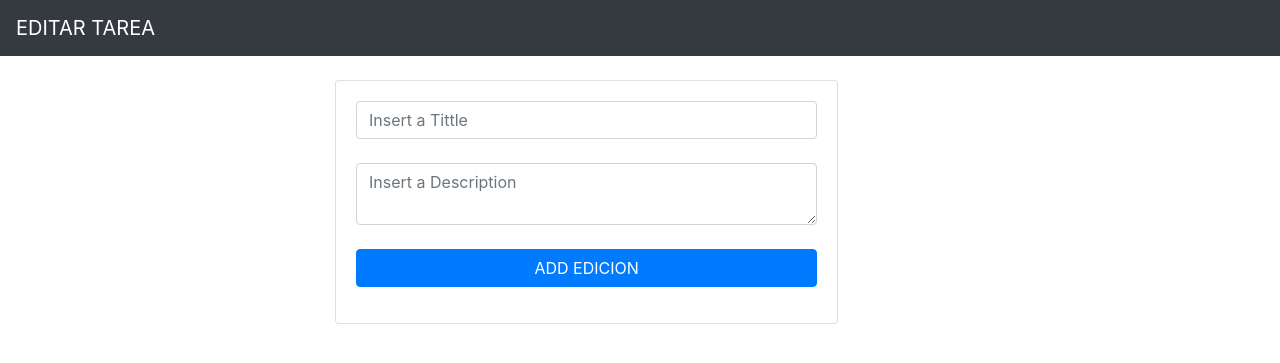
After one commit to castillag18/Nodejs, a Node server app: template views/edit.ejs in a window 1280 px wide. The commit adds this page. Shown: the top 363 px of the page. Run offline with Node 20, Linux system fonts and the light colour scheme; the template is opened without the code that fills it, so the values that code supplies are empty; some libraries are stand-ins or nearby versions.

Commit message:
completing data

```diff
--- /dev/null
+++ b/views/edit.ejs
@@ -0,0 +1,43 @@
+
+<!--<pre>
+    <%= task%>
+</pre>-->
+
+
+
+            <head>
+                    <meta charset="utf-8">
+                    <title>EDITAR</title>
+                    <!--BOOTSTRAP 4-->
+                    <link rel="stylesheet" href="https://stackpath.bootstrapcdn.com/bootstrap/4.1.3/css/bootstrap.min.css" integrity="sha384-MCw98/SFnGE8fJT3GXwEOngsV7Zt27NXFoaoApmYm81iuXoPkFOJwJ8ERdknLPMO"
+                        crossorigin="anonymous">
+
+                </head>
+                <nav class="navbar navbar-dark bg-dark mb-4">
+                    <a href="/" class="navbar-brand">EDITAR TAREA</a>
+
+                </nav>
+
+            <div class="col-md-5 offset-md-3">
+              <div class="card">
+                  <div class="card-body">
+                      <form action="/udpate/<%= task._id %>" method="POST">
+                          <div class="form gruop">
+                              <input type="text" name="title" placeholder="Insert a Tittle" class="form-control" value="<%= task.title %>">
+                          </div>
+                          <br>
+                          <div class="form gruop">
+                              <textarea name="description" cols="80" class="form-control" placeholder="Insert a Description" ><%= task.description %></textarea>
+                          </div>
+                          <br>
+                          <button type="submit" class="btn btn-primary btn-block">
+                              ADD EDICION
+                          </button>
+                      </form>
+                  </div>
+              </div>
+            </div>
+
+
+
+<% include partials/_footer %>
--- a/views/partials/_header.ejs
+++ b/views/partials/_header.ejs
@@ -4,14 +4,17 @@
 <head>
     <meta charset="utf-8">
     <title>CRUD FIRST ORLANDO</title>
+
     <!--BOOTSTRAP 4-->
     <link rel="stylesheet" href="https://stackpath.bootstrapcdn.com/bootstrap/4.1.3/css/bootstrap.min.css" integrity="sha384-MCw98/SFnGE8fJT3GXwEOngsV7Zt27NXFoaoApmYm81iuXoPkFOJwJ8ERdknLPMO"
         crossorigin="anonymous">
 
 </head>
 
+
 <body>
 
     <nav class="navbar navbar-dark bg-dark mb-4">
         <a href="/" class="navbar-brand">CRUD PERSONAL</a>
+
     </nav>
--- a/views/view.ejs
+++ b/views/view.ejs
@@ -1,4 +1,5 @@
 <% include partials/_header %>
+
 
 <div class="container">
     <div class="row">
@@ -50,7 +51,8 @@
                                 Done
                             </a>
                             <a href="/delete/<%= tasks[i]._id%>" class="btn btn-danger">Delete</a>
-                            <a href="" class="btn btn-info">Edit</a>
+                            <a href="/edit/<%= tasks[i]._id%>" class="btn btn-info">Edit</a>
+                            <!--<a href="/Hello/<%= tasks[i]._id%>">No Oprimir</a> -->
                         </td>
                     </tr>
                     <% } %>
```
Also changed, not shown: src/Routes/routes.js (+18 -1 lines).
